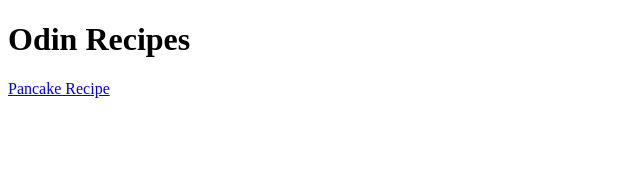
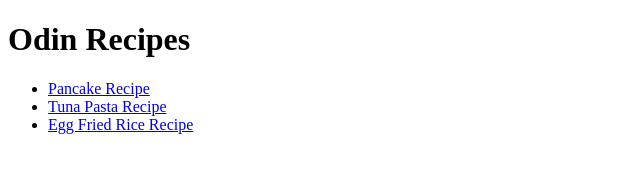
Before and after one commit to KRamahobs/odin-recipes, a plain HTML site: page index.html in a window 1280 px wide. Shown: the whole page, without its empty margins (0-640 px from the left). Drawn offline with Linux system fonts and the light colour scheme.

Commit message:
Added tuna pasta and egg fried rice recipe links

```diff
--- a/index.html
+++ b/index.html
@@ -1,13 +1,28 @@
 <!DOCTYPE html>
 <html lang="en">
-<head>
-    <meta charset="UTF-8">
-    <meta name="viewport" content="width=device-width, initial-scale=1.0">
+  <head>
+    <meta charset="UTF-8" />
+    <meta name="viewport" content="width=device-width, initial-scale=1.0" />
     <title>Odin Recipes</title>
-</head>
-<body>
+  </head>
+  <body>
     <h1>Odin Recipes</h1>
-    <a href="recipes/pancake.html" target="_blank" rel="noreferrer">Pancake Recipe</a>
-
-</body>
+    <ul>
+      <li>
+        <a href="recipes/pancake.html" target="_blank" rel="noreferrer"
+          >Pancake Recipe</a
+        >
+      </li>
+      <li>
+        <a href="recipes/tuna-pasta.html" target="_blank" rel="noreferrer"
+          >Tuna Pasta Recipe</a
+        >
+      </li>
+      <li>
+        <a href="recipes/egg-fried-rice.html" target="_blank" rel="noreferrer"
+          >Egg Fried Rice Recipe</a
+        >
+      </li>
+    </ul>
+  </body>
 </html>
```
Also changed, not shown: recipes/egg-fried-rice.html (added), recipes/tuna-pasta.html (added).
